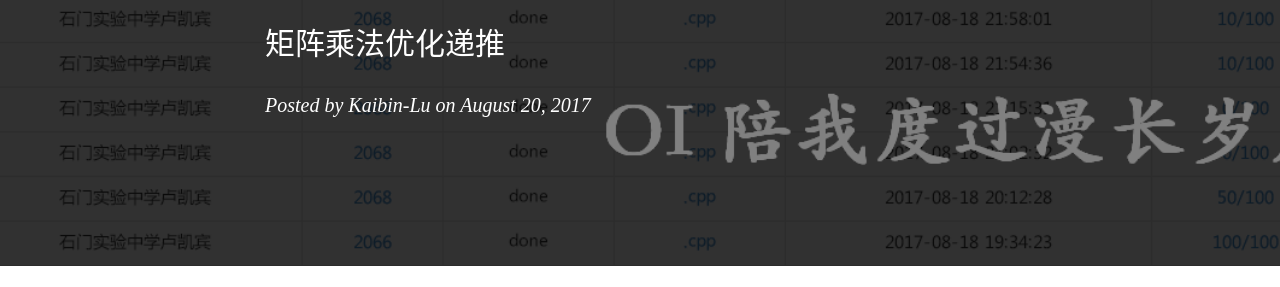
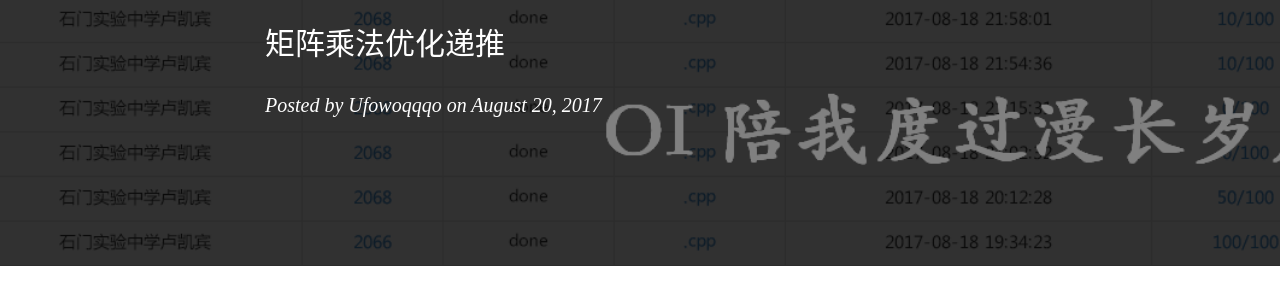
Before and after one commit to Ufowoqqqo/Ufowoqqqo.github.io, a Jekyll site: the page built from _posts/2017-08-20-smoj2044.md, in a window 1280 px wide and 900 px high. Shown: the part 257-544 px from the top of the window. Built offline with Jekyll 4.4.1, drawn with Linux system fonts in a browser that asks for light colours; nearby versions of some CDN libraries; comment, search, counter and statistics services are not loaded.

Commit message:
Update 2017-08-20-smoj2044.md

```diff
--- a/_posts/2017-08-20-smoj2044.md
+++ b/_posts/2017-08-20-smoj2044.md
@@ -3,7 +3,7 @@
 title:      "[SMOJ2044] 黑猫是公主"
 subtitle:   "矩阵乘法优化递推"
 date:       2017-08-20 09:56:00
-author:     "Kaibin-Lu"
+author:     "Ufowoqqqo"
 header-img: "img/solution_bg.png"
 mathjax:    true
 tags:
```
